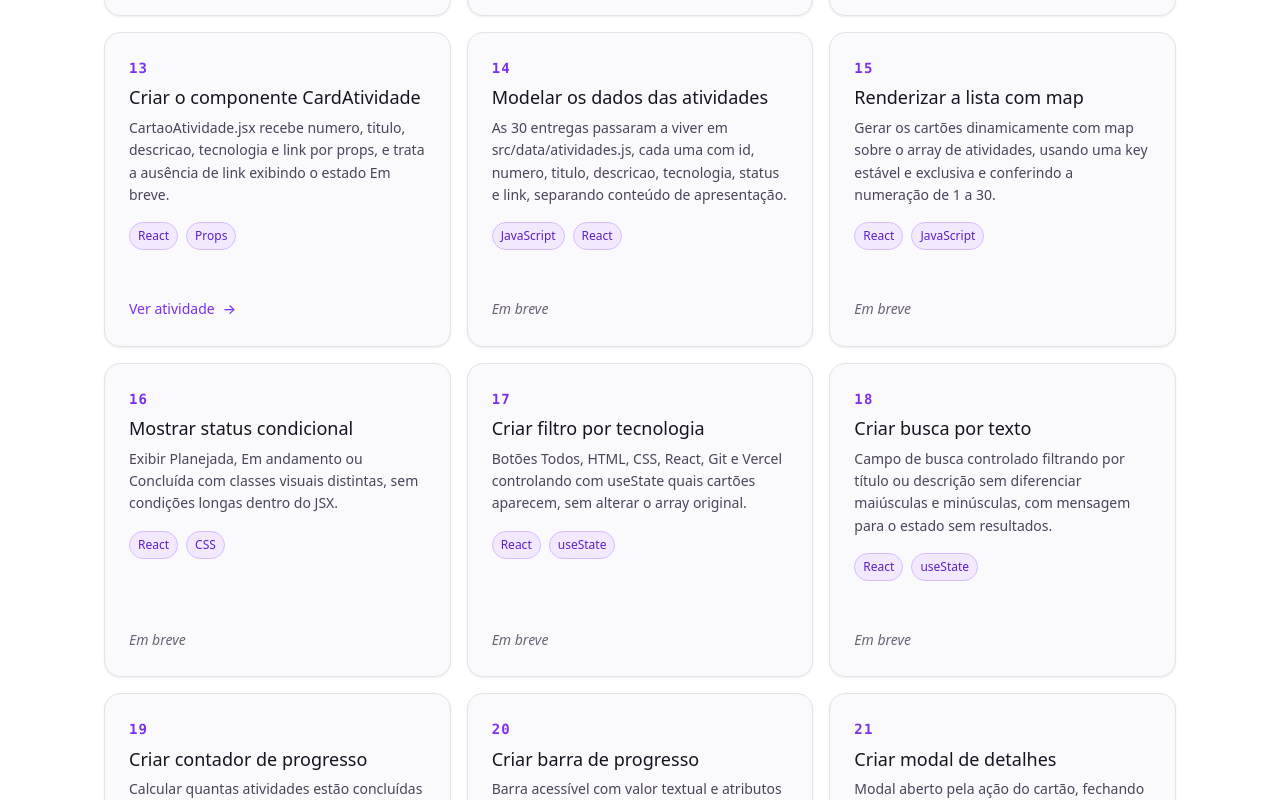
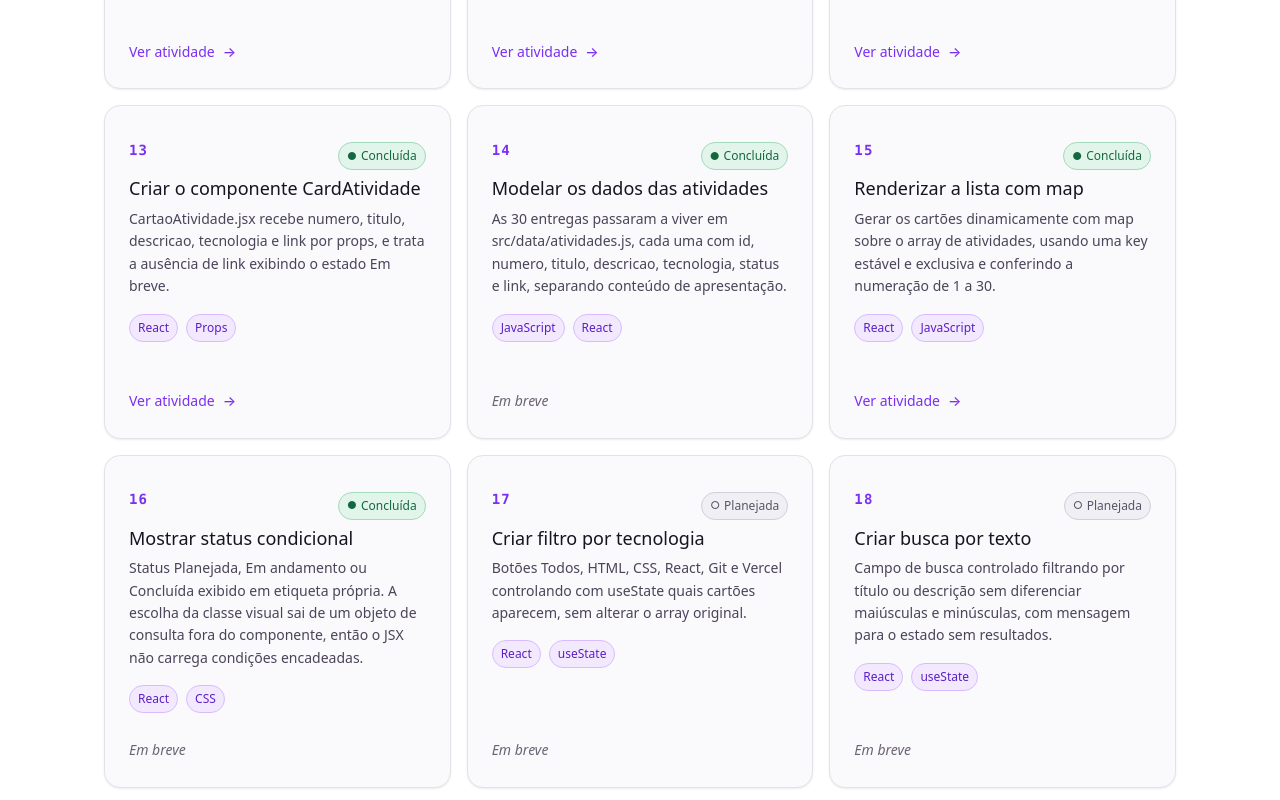
Before and after one commit to RamonPapes/atv_portfolio_academico, a React (Vite) app: page / in a window 1280 px wide. Shown: the part 2240-3040 px from the top of the page. Built offline with nearby package versions, Linux system fonts and the light colour scheme.

Commit message:
Adiciona renderização condicional

```diff
--- a/src/components/CartaoAtividade.css
+++ b/src/components/CartaoAtividade.css
@@ -28,6 +28,14 @@
 }
 
 /* ---- Número --------------------------------------------------------------- */
+.cartao__topo {
+  display: flex;
+  flex-wrap: wrap;
+  justify-content: space-between;
+  align-items: center;
+  gap: var(--espaco-2);
+}
+
 .cartao__numero {
   font-family: var(--fonte-mono);
   font-size: var(--texto-sm);
@@ -106,3 +114,40 @@
   font-style: italic;
   font-weight: var(--peso-normal);
 }
+
+.status {
+  display: inline-flex;
+  align-items: center;
+  gap: var(--espaco-1);
+  padding: var(--espaco-1) var(--espaco-2);
+  border: 1px solid var(--cor-neutro-borda);
+  border-radius: var(--raio-completo);
+  background: var(--cor-neutro-suave);
+  color: var(--cor-neutro);
+  font-size: var(--texto-xs);
+  font-weight: var(--peso-medio);
+  line-height: 1.5;
+}
+
+.status__simbolo {
+  font-size: 0.9em;
+  line-height: 1;
+}
+
+.status--planejada {
+  border-color: var(--cor-neutro-borda);
+  background: var(--cor-neutro-suave);
+  color: var(--cor-neutro);
+}
+
+.status--andamento {
+  border-color: var(--cor-aviso-borda);
+  background: var(--cor-aviso-suave);
+  color: var(--cor-aviso);
+}
+
+.status--concluida {
+  border-color: var(--cor-sucesso-borda);
+  background: var(--cor-sucesso-suave);
+  color: var(--cor-sucesso);
+}
--- a/src/components/CartaoAtividade.jsx
+++ b/src/components/CartaoAtividade.jsx
@@ -1,10 +1,20 @@
+import { STATUS } from '../data/atividades.js'
 import './CartaoAtividade.css'
+
+const APARENCIA_STATUS = {
+  [STATUS.PLANEJADA]: { classe: 'status--planejada', simbolo: '○' },
+  [STATUS.EM_ANDAMENTO]: { classe: 'status--andamento', simbolo: '◐' },
+  [STATUS.CONCLUIDA]: { classe: 'status--concluida', simbolo: '●' },
+}
+
+const APARENCIA_PADRAO = APARENCIA_STATUS[STATUS.PLANEJADA]
 
 /**
  * @param {number}   numero
  * @param {string}   titulo
  * @param {string}   descricao
  * @param {string[]} tecnologia
+ * @param {string}   [status]
  * @param {string}   [link]
  */
 function CartaoAtividade({
@@ -12,18 +22,30 @@ function CartaoAtividade({
   titulo,
   descricao,
   tecnologia: tecnologias = [],
+  status = STATUS.PLANEJADA,
   link,
 }) {
   const numeroFormatado = String(numero).padStart(2, '0')
   const idTitulo = `atividade-${numero}-titulo`
+  const aparencia = APARENCIA_STATUS[status] ?? APARENCIA_PADRAO
 
   return (
     <li className="cartao">
       <article className="cartao__conteudo" aria-labelledby={idTitulo}>
-        <p className="cartao__numero">
-          <span className="sr-only">Atividade </span>
-          {numeroFormatado}
-        </p>
+        <div className="cartao__topo">
+          <p className="cartao__numero">
+            <span className="sr-only">Atividade </span>
+            {numeroFormatado}
+          </p>
+
+          <p className={`status ${aparencia.classe}`}>
+            <span className="status__simbolo" aria-hidden="true">
+              {aparencia.simbolo}
+            </span>
+            <span className="sr-only">Status: </span>
+            {status}
+          </p>
+        </div>
 
         <h4 className="cartao__titulo" id={idTitulo}>
           {titulo}
--- a/src/data/atividades.js
+++ b/src/data/atividades.js
@@ -156,17 +156,17 @@ export const atividades = [
     descricao:
       'Gerar os cartões dinamicamente com map sobre o array de atividades, usando uma key estável e exclusiva e conferindo a numeração de 1 a 30.',
     tecnologia: ['React', 'JavaScript'],
-    status: STATUS.PLANEJADA,
-    link: null,
+    status: STATUS.CONCLUIDA,
+    link: commit('675a600'),
   },
   {
     id: 'atv-16',
     numero: 16,
     titulo: 'Mostrar status condicional',
     descricao:
-      'Exibir Planejada, Em andamento ou Concluída com classes visuais distintas, sem condições longas dentro do JSX.',
+      'Status Planejada, Em andamento ou Concluída exibido em etiqueta própria. A escolha da classe visual sai de um objeto de consulta fora do componente, então o JSX não carrega condições encadeadas.',
     tecnologia: ['React', 'CSS'],
-    status: STATUS.PLANEJADA,
+    status: STATUS.CONCLUIDA,
     link: null,
   },
   {
--- a/src/styles/tokens.css
+++ b/src/styles/tokens.css
@@ -15,6 +15,18 @@
   --cor-marca-contraste: #ffffff;
 
   --cor-foco: var(--cor-marca);
+
+  --cor-sucesso: #14683f;
+  --cor-sucesso-suave: #e2f5ea;
+  --cor-sucesso-borda: #a4d9bb;
+
+  --cor-aviso: #8a5200;
+  --cor-aviso-suave: #fdefdb;
+  --cor-aviso-borda: #efce99;
+
+  --cor-neutro: #5a5468;
+  --cor-neutro-suave: #f0eff3;
+  --cor-neutro-borda: #d2cfd9;
 
   --espaco-1: 0.25rem; /*  4px */
   --espaco-2: 0.5rem; /*  8px */
@@ -83,6 +95,18 @@
     --cor-marca-borda: rgba(192, 140, 255, 0.45);
     --cor-marca-contraste: #14131a;
 
+    --cor-sucesso: #74e3a5;
+    --cor-sucesso-suave: rgba(116, 227, 165, 0.14);
+    --cor-sucesso-borda: rgba(116, 227, 165, 0.42);
+
+    --cor-aviso: #f3c169;
+    --cor-aviso-suave: rgba(243, 193, 105, 0.14);
+    --cor-aviso-borda: rgba(243, 193, 105, 0.42);
+
+    --cor-neutro: #a6a0b4;
+    --cor-neutro-suave: rgba(166, 160, 180, 0.12);
+    --cor-neutro-borda: rgba(166, 160, 180, 0.38);
+
     --sombra-sm: 0 1px 2px rgba(0, 0, 0, 0.4);
     --sombra-md:
       0 4px 6px -2px rgba(0, 0, 0, 0.35), 0 10px 15px -3px rgba(0, 0, 0, 0.45);
```
